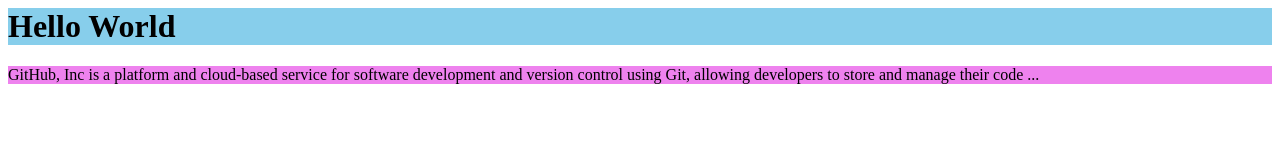
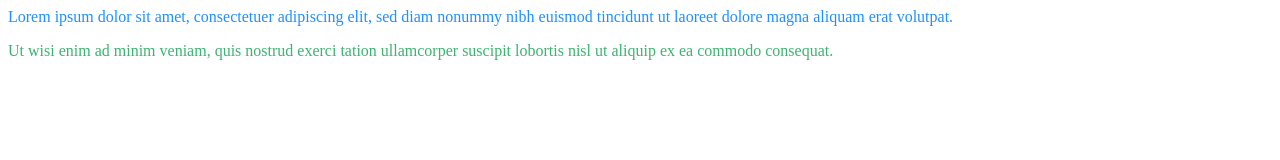
Before and after one commit to Swathim007/index.github.io, a plain HTML site: page index.html in a window 1280 px wide. Drawn offline with Linux system fonts and the light colour scheme.

Commit message:
Update index.html

```diff
--- a/index.html
+++ b/index.html
@@ -1,11 +1,11 @@
 <html>
 <body>
 
-<h1 style="background-color:skyBlue;">Hello World</h1>
+<title style="color:violet;">Hello World</title>
 
-<p style="background-color:violet;">
-GitHub, Inc is a platform and cloud-based service for software development and version control using Git, allowing developers to store and manage their code ...
-</p>
+<p style="color:DodgerBlue;">Lorem ipsum dolor sit amet, consectetuer adipiscing elit, sed diam nonummy nibh euismod tincidunt ut laoreet dolore magna aliquam erat volutpat.</p>
+
+<p style="color:MediumSeaGreen;">Ut wisi enim ad minim veniam, quis nostrud exerci tation ullamcorper suscipit lobortis nisl ut aliquip ex ea commodo consequat.</p>
 
 </body>
 </html>
```
